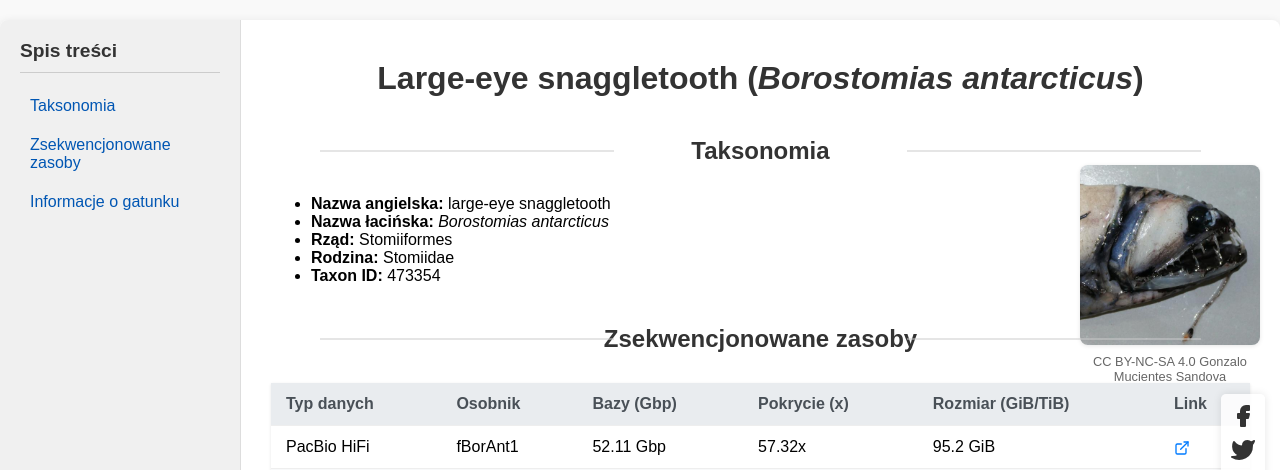
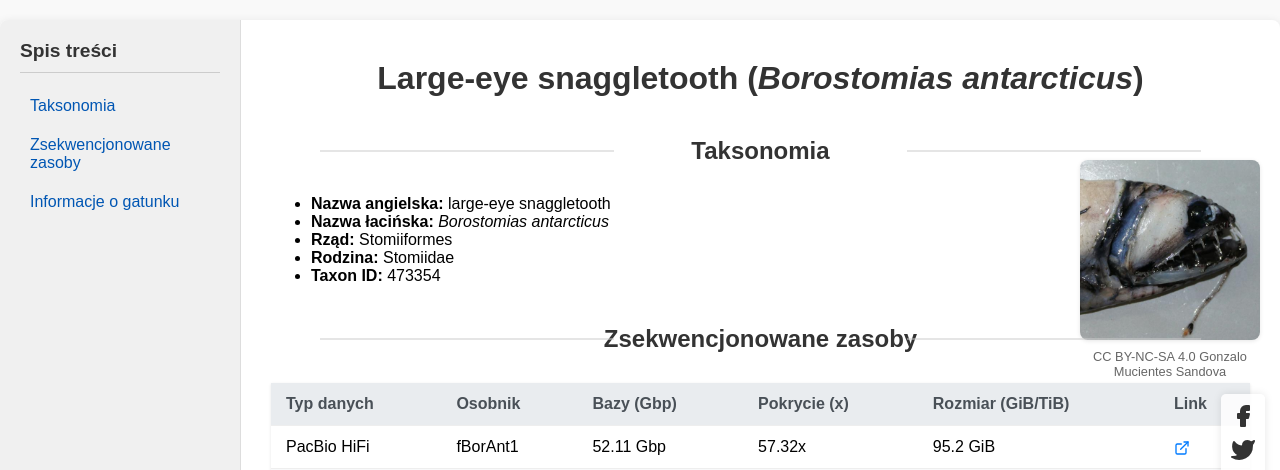
Before and after one commit to tomustloczek1/stronyWWWtzylinski, a Jekyll site: the page built from _species/borostomias_antarcticus.md, in a window 1280 px wide. Shown: the top 470 px of the page. Built offline with Jekyll 4.4.1, drawn with Linux system fonts in a browser that asks for light colours.

Commit message:
Update species.html

```diff
--- a/_layouts/species.html
+++ b/_layouts/species.html
@@ -111,7 +111,7 @@
         /* --- Sekcja z obrazkiem --- */
         .species-image-container {
             position: absolute;
-            top: 145px; /* Zwiększona wartość, aby przesunąć obrazek niżej */
+            top: 140px; /* Zwiększona wartość, aby przesunąć obrazek niżej */
             right: 20px;
             width: 180px;
             text-align: center;
```
